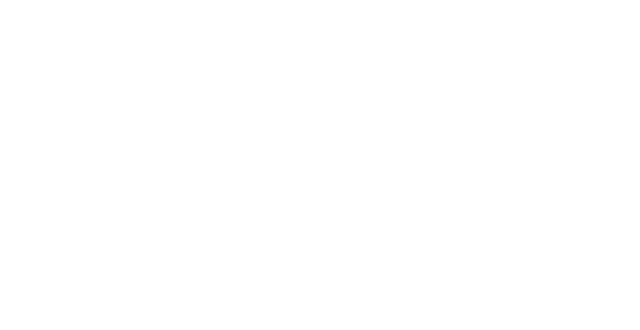
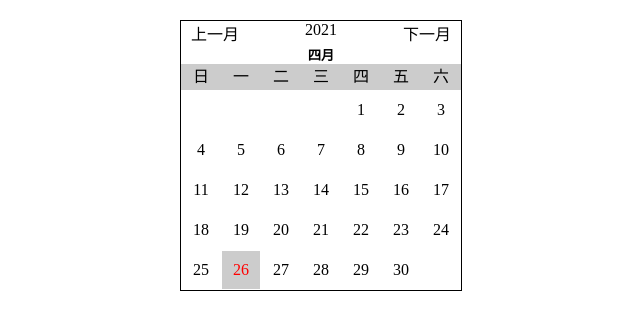
Before and after one commit to linkeyun/demo, a plain HTML site: page Calendar.html in a window 1280 px wide. Shown: the whole page, without its empty margins (319-959 px from the left). Drawn offline with Linux system fonts and the light colour scheme.

Commit message:
日历demo

```diff
--- a/Calendar.html
+++ b/Calendar.html
@@ -1,12 +1,170 @@
 <!DOCTYPE html>
 <html lang="en">
+
 <head>
   <meta charset="UTF-8">
   <meta http-equiv="X-UA-Compatible" content="IE=edge">
   <meta name="viewport" content="width=device-width, initial-scale=1.0">
   <title>Document</title>
+  <style>
+    * {
+      margin: 0px;
+      padding: 0px;
+    }
+
+    #data {
+      width: 280px;
+      border: 1px solid #000;
+      margin: 20px auto;
+    }
+
+    #data>p {
+      display: flex;
+    }
+
+    #data>h5 {
+      text-align: center;
+    }
+
+    #data>p>span {
+      padding: 0 10px;
+    }
+
+    #prev,
+    #next {
+      cursor: pointer;
+    }
+
+    #year {
+      flex: 1;
+      text-align: center;
+    }
+
+    #title {
+      overflow: hidden;
+      list-style: none;
+      background: #ccc;
+    }
+
+    #title>li {
+      float: left;
+      width: 40px;
+      height: 26px;
+      line-height: 26px;
+      text-align: center;
+    }
+
+    #date {
+      overflow: hidden;
+      list-style: none;
+    }
+
+    #date>li {
+      float: left;
+      width: 34px;
+      height: 34px;
+      margin: 1px 1px;
+      border: 2px solid rgba(0, 0, 0, 0);
+      line-height: 34px;
+      text-align: center;
+      cursor: pointer;
+    }
+
+    #date>.hover:hover {
+      border: 2px solid red;
+    }
+
+    .active {
+      background: #ccc;
+      color: red;
+    }
+  </style>
 </head>
+
 <body>
+  <div id="data">
+    <p>
+      <span id="prev">上一月</span>
+      <span id="year"></span>
+      <span id="next">下一月</span>
+    </p>
+    <h5 id="month"></h5>
+    <ul id="title">
+      <li>日</li>
+      <li>一</li>
+      <li>二</li>
+      <li>三</li>
+      <li>四</li>
+      <li>五</li>
+      <li>六</li>
+    </ul>
+    <ul id="date"></ul>
+  </div>
 
+  <script>
+    let date = new Date();
+
+    add();
+
+    function add() {
+      let cYear = date.getFullYear(); // 获取当前年份
+      let cMonth = date.getMonth(); // 获取当前月份
+      let cDay = date.getDate(); // 获取当前日期
+
+      let cWeed = new Date(cYear, cMonth, 1).getDay(); // 获取每个月的第一天是周几
+      let days = new Date(cYear, cMonth + 1, -1).getDate() + 1; // 获取每个月的天数
+
+      let arr = [
+        "一月",
+        "二月",
+        "三月",
+        "四月",
+        "五月",
+        "六月",
+        "七月",
+        "八月",
+        "九月",
+        "十月",
+        "十一月",
+        "十二月"
+      ];
+
+      let year = document.getElementById('year');
+      let month = document.getElementById('month');
+      let weed = document.getElementById('date');
+
+      year.innerHTML = cYear;
+      month.innerHTML = arr[cMonth];
+
+      let html = '';
+
+      for (let i = 0; i < cWeed; i++) {
+        html += '<li></li>';
+      }
+
+      for (let i = 1; i <= days; i++) {
+        if (i == cDay) {
+          html += '<li class="active">' + i + '</li>';
+        } else {
+          html += '<li class="hover">' + i + '</li>';
+        }
+      }
+      weed.innerHTML = html;
+    }
+
+    let prev = document.getElementById('prev');
+    let next = document.getElementById('next');
+
+    prev.onclick = function () {
+      date.setMonth(date.getMonth() - 1);
+      add();
+    };
+
+    next.onclick = function () {
+      date.setMonth(date.getMonth() + 1);
+      add();
+    };
+    </script>
 </body>
+
 </html>
```
